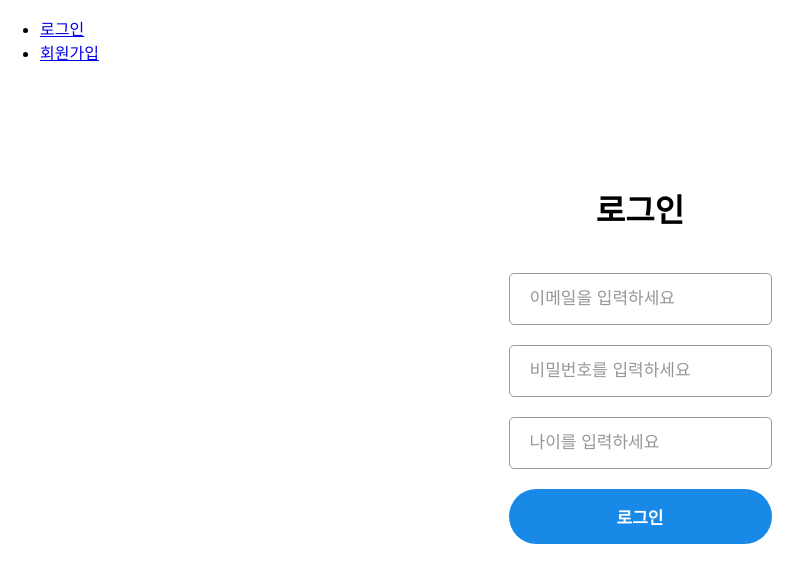
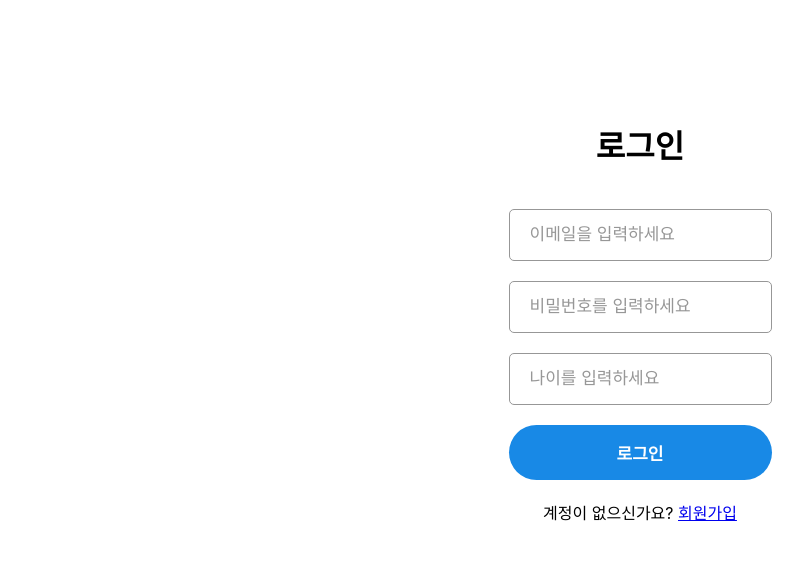
Before and after one commit to moonhopark/react-beginner-class-example, a React (Create React App) app: page / in a window 1280 px wide. Shown: the top 582 px of the page, without its empty margins (0-812 px from the left). Built offline with nearby package versions, Linux system fonts and the light colour scheme; the HTML template or start-up script is replaced by a standard one.

Commit message:
feat: 미션 수정

```diff
--- a/src/App.jsx
+++ b/src/App.jsx
@@ -1,22 +1,12 @@
 import React from 'react';
-import { BrowserRouter, Routes, Route, Link } from 'react-router-dom';
+import { BrowserRouter, Routes, Route } from 'react-router-dom';
 
-import SinginForm from 'components/ThirdMission/SignInForm';
-import SingupForm from 'components/ThirdMission/SignUpForm';
+import SinginForm from 'components/SignInForm';
+import SingupForm from 'components/SignUpForm';
 
 const App = () => {
   return (
     <BrowserRouter>
-      <nav>
-        <ul>
-          <li>
-            <Link to="/">로그인</Link>
-          </li>
-          <li>
-            <Link to="/signup">회원가입</Link>
-          </li>
-        </ul>
-      </nav>
       <Routes>
         <Route path="/" element={<SinginForm />} />
 
--- a/src/components/ThirdMission/SignUpForm.jsx
+++ b/src/components/SignInForm.jsx
@@ -1,12 +1,12 @@
 import React, { useState } from 'react';
+import { Link } from 'react-router-dom';
 
-import Input from './Input';
+import Input from 'components/common/Input';
 import './style.css';
 
-const SignupForm = () => {
+const SigninForm = () => {
   const [email, setEmail] = useState('');
   const [password, setPassword] = useState('');
-  const [passwordCheck, setPasswordCheck] = useState('');
   const [age, setAge] = useState('');
 
   const handleChangeEmail = (e) => {
@@ -14,10 +14,6 @@ const SignupForm = () => {
   };
   const handleChangePassword = (e) => {
     setPassword(e.target.value);
-  };
-
-  const handleChangePasswordCheck = (e) => {
-    setPasswordCheck(e.target.value);
   };
 
   const handleChangeAge = (e) => {
@@ -31,23 +27,19 @@ const SignupForm = () => {
 
   return (
     <div className="form-wrapper">
-      <h1>회원가입</h1>
+      <h1>로그인</h1>
       <form className="form" onSubmit={handleSubmit}>
         <Input value={email} onChange={handleChangeEmail} required type="email" placeholder="이메일을 입력하세요" />
         <Input value={password} onChange={handleChangePassword} required type="password" placeholder="비밀번호를 입력하세요" />
-        <Input
-          value={passwordCheck}
-          onChange={handleChangePasswordCheck}
-          required
-          type="password"
-          placeholder="비밀번호를 입력하세요"
-        />
         <Input value={age} onChange={handleChangeAge} type="number" placeholder="나이를 입력하세요" />
         <button className="form-button" type="submit">
-          가입하기
+          로그인
         </button>
+        <div className="form-signup-link">
+          계정이 없으신가요? <Link to="/signup">회원가입</Link>
+        </div>
       </form>
     </div>
   );
 };
-export default SignupForm;
+export default SigninForm;
--- a/src/components/ThirdMission/SignInForm.jsx
+++ b/src/components/SignUpForm.jsx
@@ -1,11 +1,12 @@
 import React, { useState } from 'react';
 
-import Input from './Input';
+import Input from 'components/common/Input';
 import './style.css';
 
-const SigninForm = () => {
+const SignupForm = () => {
   const [email, setEmail] = useState('');
   const [password, setPassword] = useState('');
+  const [passwordCheck, setPasswordCheck] = useState('');
   const [age, setAge] = useState('');
 
   const handleChangeEmail = (e) => {
@@ -13,6 +14,10 @@ const SigninForm = () => {
   };
   const handleChangePassword = (e) => {
     setPassword(e.target.value);
+  };
+
+  const handleChangePasswordCheck = (e) => {
+    setPasswordCheck(e.target.value);
   };
 
   const handleChangeAge = (e) => {
@@ -26,16 +31,23 @@ const SigninForm = () => {
 
   return (
     <div className="form-wrapper">
-      <h1>로그인</h1>
+      <h1>회원가입</h1>
       <form className="form" onSubmit={handleSubmit}>
         <Input value={email} onChange={handleChangeEmail} required type="email" placeholder="이메일을 입력하세요" />
         <Input value={password} onChange={handleChangePassword} required type="password" placeholder="비밀번호를 입력하세요" />
+        <Input
+          value={passwordCheck}
+          onChange={handleChangePasswordCheck}
+          required
+          type="password"
+          placeholder="비밀번호를 입력하세요"
+        />
         <Input value={age} onChange={handleChangeAge} type="number" placeholder="나이를 입력하세요" />
         <button className="form-button" type="submit">
-          로그인
+          가입하기
         </button>
       </form>
     </div>
   );
 };
-export default SigninForm;
+export default SignupForm;
--- a/src/components/SecondMission/style.css
+++ b/src/components/common/style.css
@@ -1,10 +1,3 @@
-.form-wrapper {
-  display: flex;
-  flex-direction: column;
-  align-items: center;
-  margin-top: 100px;
-}
-
 .form {
   display: flex;
   flex-direction: column;
@@ -27,15 +20,3 @@
   -webkit-appearance: none;
   margin: 0;
 }
-
-.form-button {
-  margin-top: 20px;
-  padding: 15px;
-  border-radius: 50px;
-  border: none;
-  font-size: 17px;
-  font-weight: 700;
-  color: white;
-
-  background-color: rgb(24, 137, 230);
-}
--- a/src/components/ThirdMission/style.css
+++ b/src/components/style.css
@@ -39,3 +39,8 @@
 
   background-color: rgb(24, 137, 230);
 }
+
+.form-signup-link {
+  margin-top: 20px;
+  text-align: center;
+}
```
Also changed, not shown: src/components/SecondMission/Input.jsx (deleted, +0 -7 lines), src/components/SecondMission/SignInForm.jsx (deleted, +0 -21 lines), src/components/FormObject.jsx (renamed from src/components/ThirdMission/FormObject.jsx), src/components/common/Input.jsx (renamed from src/components/ThirdMission/Input.jsx).
